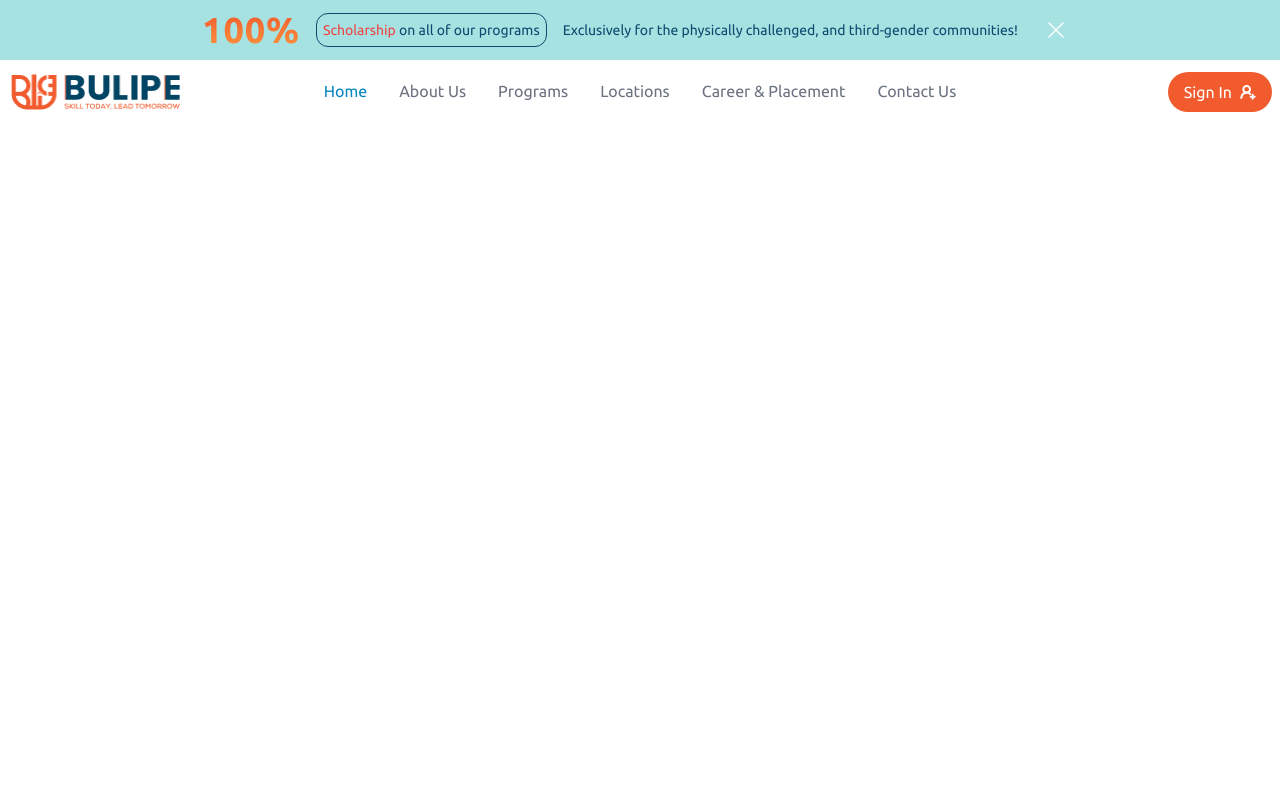
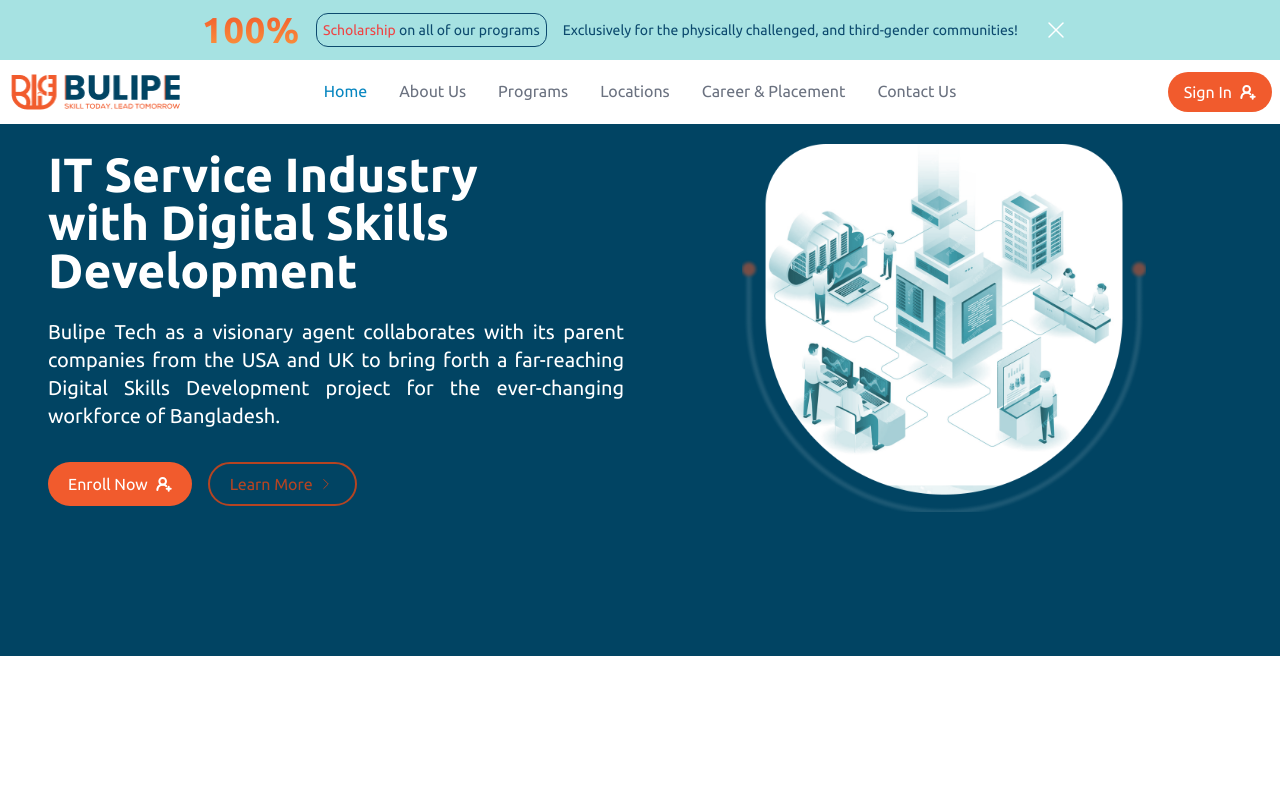
Before and after one commit to NH-Rifat/bulip-landing-page, a Next.js app: page / in a window 1280 px wide. Shown: the top 800 px of the page. Built offline with nearby package versions, Linux system fonts and the light colour scheme.

Commit message:
banner has been added

```diff
--- /dev/null
+++ b/app/home/Banner/page.jsx
@@ -0,0 +1,85 @@
+'use client';
+
+import { motion } from 'framer-motion';
+import { ChevronRight, UserRoundPlus } from 'lucide-react';
+import Image from 'next/image';
+import hero from '../../../public/assets/hero-image.jpg';
+
+const heroData = {
+  title: 'IT Service Industry with Digital Skills Development',
+  description:
+    'Bulipe Tech as a visionary agent collaborates with its parent companies from the USA and UK to bring forth a far-reaching Digital Skills Development project for the ever-changing workforce of Bangladesh.',
+  enrollNowText: 'Enroll Now',
+  learnMoreText: 'Learn More',
+  heroImage: {
+    src: hero,
+    alt: 'Hero Image Alt Text',
+  },
+};
+
+const textVariants = {
+  hidden: { opacity: 0, y: 50 },
+  visible: { opacity: 1, y: 0 },
+};
+
+const imageVariants = {
+  hidden: { opacity: 0, scale: 0.8 },
+  visible: { opacity: 1, scale: 1 },
+};
+
+const Banner = () => {
+  return (
+    <div>
+      <section
+        className="hero-section div_home_banner_bg_and_text_color py-16 px-8 w-full"
+        aria-label="Hero section"
+      >
+        <div className="container mx-auto px-4 py-20">
+          <div className="flex flex-col lg:flex-row items-center -mx-4">
+            <motion.div
+              className="w-full lg:w-1/2 px-4 text-justify"
+              initial="hidden"
+              animate="visible"
+              variants={textVariants}
+              transition={{ duration: 0.8, delay: 0.2 }}
+            >
+              <h1 className="text-2xl lg:text-5xl font-bold text-white mb-6 text-start">
+                {heroData.title}
+              </h1>
+              <p className="text-lg lg:text-xl text-white mb-8">
+                {heroData.description}
+              </p>
+              <div className="flex flex-col sm:flex-row gap-4">
+                <a className="btn_primary_full p-2 px-5 rounded-full text-white flex justify-center items-center gap-2">
+                  <span>{heroData.enrollNowText}</span>
+                  <UserRoundPlus strokeWidth={3} size={16} />
+                </a>
+                <a className="bg-transparent btn_border-pill p-2 px-5 rounded-full cursor-pointer flex justify-center items-center gap-1">
+                  {heroData.learnMoreText}
+                  <ChevronRight strokeWidth={1.25} size={18} />
+                </a>
+              </div>
+            </motion.div>
+            <motion.div
+              className="w-full lg:w-1/2 px-4 mt-8 lg:mt-0 items-center justify-center flex"
+              initial="hidden"
+              animate="visible"
+              variants={imageVariants}
+              transition={{ duration: 0.8, delay: 0.4 }}
+            >
+              <Image
+                src={heroData.heroImage.src}
+                alt={heroData.heroImage.alt}
+                width={600}
+                height={400}
+                className="w-1/2 h-[50%] md:w-[70%]"
+              />
+            </motion.div>
+          </div>
+        </div>
+      </section>
+    </div>
+  );
+};
+
+export default Banner;
--- a/app/home/page.jsx
+++ b/app/home/page.jsx
@@ -1,5 +1,11 @@
 'use client';
 
+import Banner from './Banner/page';
+
 export default function Home() {
-  return <div>home page</div>;
+  return (
+    <div>
+      <Banner />
+    </div>
+  );
 }
```
